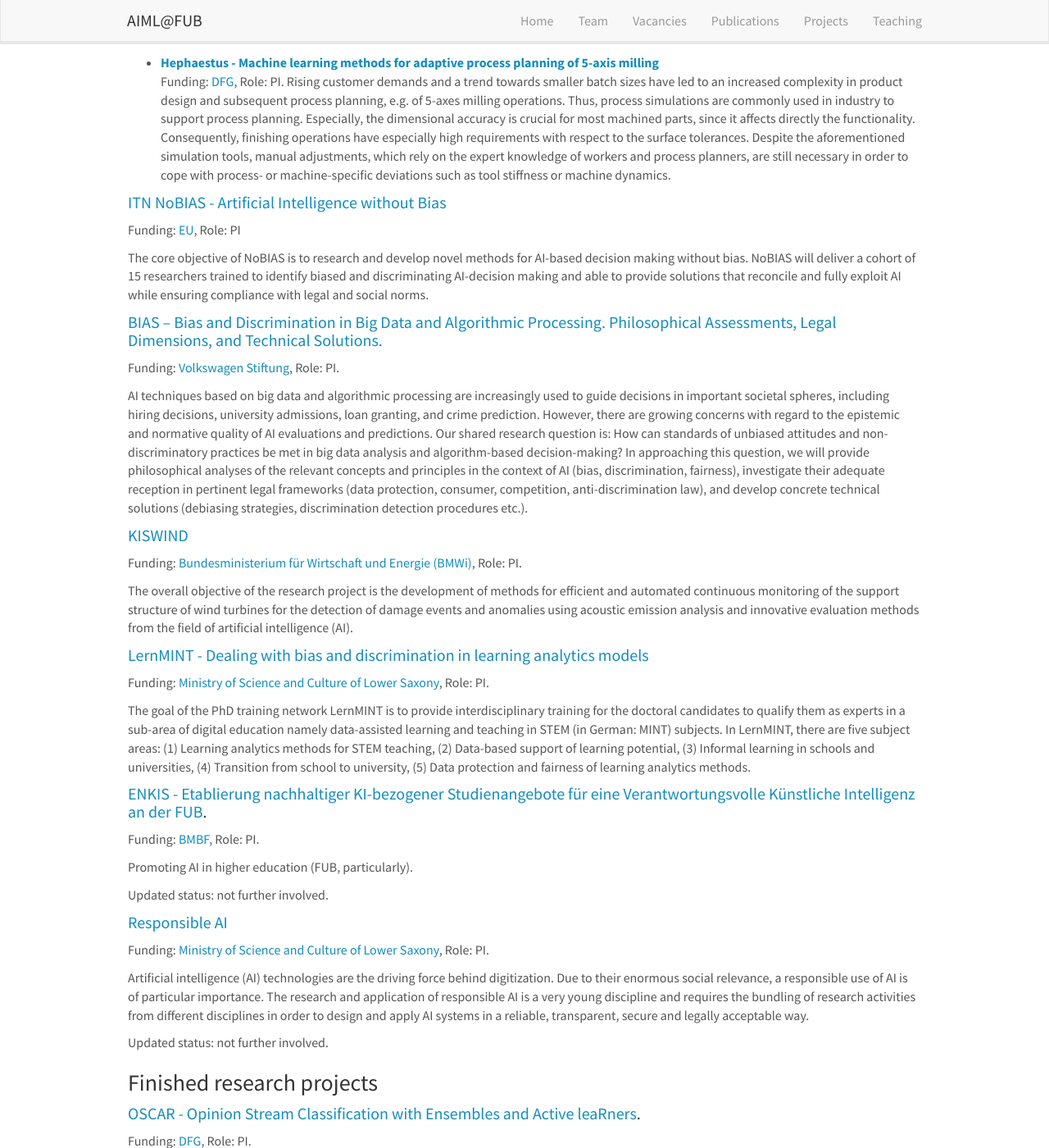
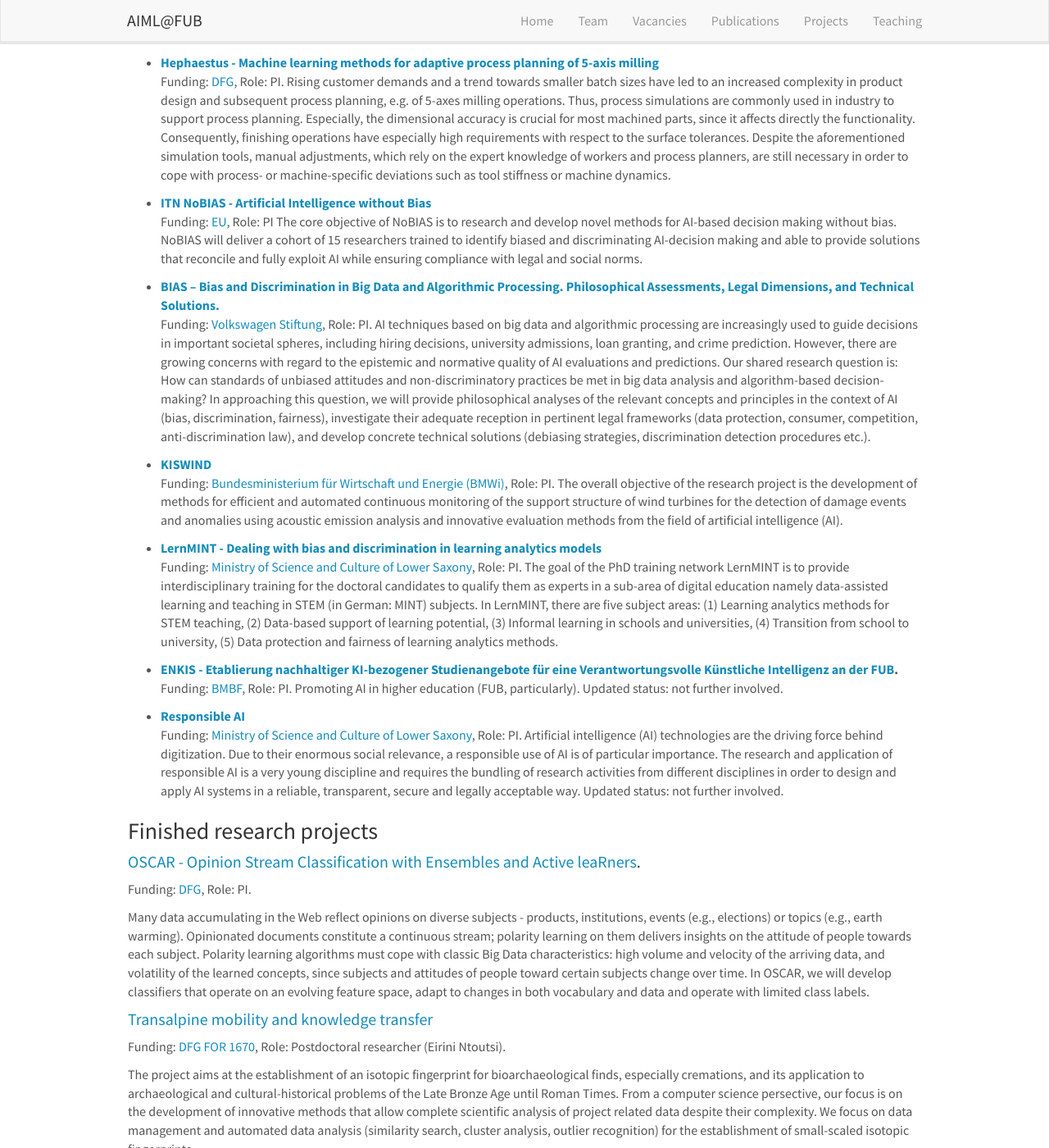
Before and after one commit to AIML-research/AIML-research.github.io, a Jekyll site: the page built from _pages/projects.md, in a window 1280 px wide and 1400 px high, scrolled down 217 px. Shown: the whole window at 82% size. Built offline with Jekyll 4.4.1, drawn with Linux system fonts in a browser that asks for light colours; nearby versions of some CDN libraries.

Commit message:
Update projects.md

```diff
--- a/_pages/projects.md
+++ b/_pages/projects.md
@@ -22,41 +22,52 @@ Funding: <a href="https://gepris.dfg.de/gepris/projekt/424298653" target="_new">
 Rising customer demands and a trend towards smaller batch sizes have led to an increased complexity in product design and subsequent process planning, e.g. of 5-axes milling operations. Thus, process simulations are commonly used in industry to support process planning. Especially, the dimensional accuracy is crucial for most machined parts, since it affects directly the functionality. Consequently, finishing operations have especially high requirements with respect to the surface tolerances. Despite the aforementioned simulation tools, manual adjustments, which rely on the expert knowledge of workers and process planners, are still necessary in order to cope with process- or machine-specific deviations such as tool stiffness or machine dynamics.
 </ul>
 
-#### <a href = "{{ site.url }}{{ site.baseurl }}/projects/nobias">ITN NoBIAS - Artificial Intelligence without Bias</a>
+<ul>
+  <li><b><a href = "{{ site.url }}{{ site.baseurl }}/projects/nobias">ITN NoBIAS - Artificial Intelligence without Bias</a></b></li>
 Funding: <a href="https://cordis.europa.eu/project/id/860630" target="_new">EU</a>, Role: PI
 
 The core objective of NoBIAS is to research and develop novel methods for AI-based decision making without bias. NoBIAS will deliver a cohort of 15 researchers trained to identify biased and discriminating AI-decision making and able to provide solutions that reconcile and fully exploit AI while ensuring compliance with legal and social norms.
+</ul>
 
-#### <a href = "{{ site.url }}{{ site.baseurl }}/projects/bias">BIAS – Bias and Discrimination in Big Data and Algorithmic Processing. Philosophical Assessments, Legal Dimensions, and Technical Solutions.</a>
+<ul>
+  <li><b><a href = "{{ site.url }}{{ site.baseurl }}/projects/bias">BIAS – Bias and Discrimination in Big Data and Algorithmic Processing. Philosophical Assessments, Legal Dimensions, and Technical Solutions.</a></b></li>
 Funding: <a href="http://portal.volkswagenstiftung.de/search/projectDetails.do?ref=95037" target="_new">Volkswagen Stiftung</a>, Role: PI.
 
 AI techniques based on big data and algorithmic processing are increasingly used to guide decisions in important societal spheres, including hiring decisions, university admissions, loan granting, and crime prediction. However, there are growing concerns with regard to the epistemic and normative quality of AI evaluations and predictions. Our shared research question is: How can standards of unbiased attitudes and non-discriminatory practices be met in big data analysis and algorithm-based decision-making?
 In approaching this question, we will provide philosophical analyses of the relevant concepts and principles in the context of AI (bias, discrimination, fairness), investigate their adequate reception in pertinent legal frameworks (data protection, consumer, competition, anti-discrimination law), and develop concrete technical solutions (debiasing strategies, discrimination detection procedures etc.).
+</ul>
 
-#### <a href = "{{ site.url }}{{ site.baseurl }}/projects/kiswind">KISWIND </a>
+<ul>
+  <li><b><a href = "{{ site.url }}{{ site.baseurl }}/projects/kiswind">KISWIND </a></b></li>
 Funding: <a href="https://www.cleanenergywire.org/experts/bmwi-federal-ministry-economic-affairs-and-energy">Bundesministerium für Wirtschaft und Energie (BMWi)</a>, Role: PI.
 
 The overall objective of the research project is the development of methods for efficient and automated continuous monitoring of the support structure of wind turbines for the detection of damage events and anomalies using acoustic emission analysis and innovative evaluation methods from the field of artificial intelligence (AI).
+</ul>
 
-#### <a href = "{{ site.url }}{{ site.baseurl }}/projects/lernmint/">LernMINT - Dealing with bias and discrimination in learning analytics models</a>
+<ul>
+  <li><b><a href = "{{ site.url }}{{ site.baseurl }}/projects/lernmint/">LernMINT - Dealing with bias and discrimination in learning analytics models</a></b></li>
 Funding: <a href="https://www.mwk.niedersachsen.de/china/representative-of-the-ministry-of-science-and-culture-of-the-german-state-of-lower-saxony-for-university-cooperation-between-lower-saxony-and-china-189609.html" target="_new">Ministry of Science and Culture of Lower Saxony</a>, Role: PI.
 
 The goal of the PhD training network LernMINT is to provide interdisciplinary training for the doctoral candidates to qualify them as experts in a sub-area of digital education namely data-assisted learning and teaching in STEM (in German: MINT) subjects. In LernMINT, there are five subject areas: (1) Learning analytics methods for STEM teaching, (2) Data-based support of learning potential, (3) Informal learning in schools and universities, (4) Transition from school to university, (5) Data protection and fairness of learning analytics methods.
+</ul>
 
-#### <a href = "https://aiml-research.github.io/projects/enkis">ENKIS - Etablierung nachhaltiger KI-bezogener Studienangebote für eine Verantwortungsvolle Künstliche Intelligenz an der FUB</a>.
+<ul>
+  <li><b><a href = "https://aiml-research.github.io/projects/enkis">ENKIS - Etablierung nachhaltiger KI-bezogener Studienangebote für eine Verantwortungsvolle Künstliche Intelligenz an der FUB</a>.</b></li>
 Funding: <a href="https://www.bmbf.de/bmbf/de/home/_documents/digitale-hochschulbildung.html#:~:text=Mit%20der%20Bund%2DL%C3%A4nder%2DVereinbarung,der%20Breite%20des%20Hochschulsystems%20entfalten.">BMBF</a>, Role: PI.
 
 Promoting AI in higher education (FUB, particularly).
 
 Updated status: not further involved.
+</ul>
 
-#### <a href = "{{ site.url }}{{ site.baseurl }}/projects/responsibleai/">Responsible AI </a>
+<ul>
+  <li><b><a href = "{{ site.url }}{{ site.baseurl }}/projects/responsibleai/">Responsible AI </a></b></li>
 Funding: <a href="https://www.mwk.niedersachsen.de/china/representative-of-the-ministry-of-science-and-culture-of-the-german-state-of-lower-saxony-for-university-cooperation-between-lower-saxony-and-china-189609.html" target="_new">Ministry of Science and Culture of Lower Saxony</a>, Role: PI.
 
 Artificial intelligence (AI) technologies are the driving force behind digitization. Due to their enormous social relevance, a responsible use of AI is of particular importance. The research and application of responsible AI is a very young discipline and requires the bundling of research activities from different disciplines in order to design and apply AI systems in a reliable, transparent, secure and legally acceptable way.
 
 Updated status: not further involved.
-
+</ul>
 
 ### Finished research projects
 
```
